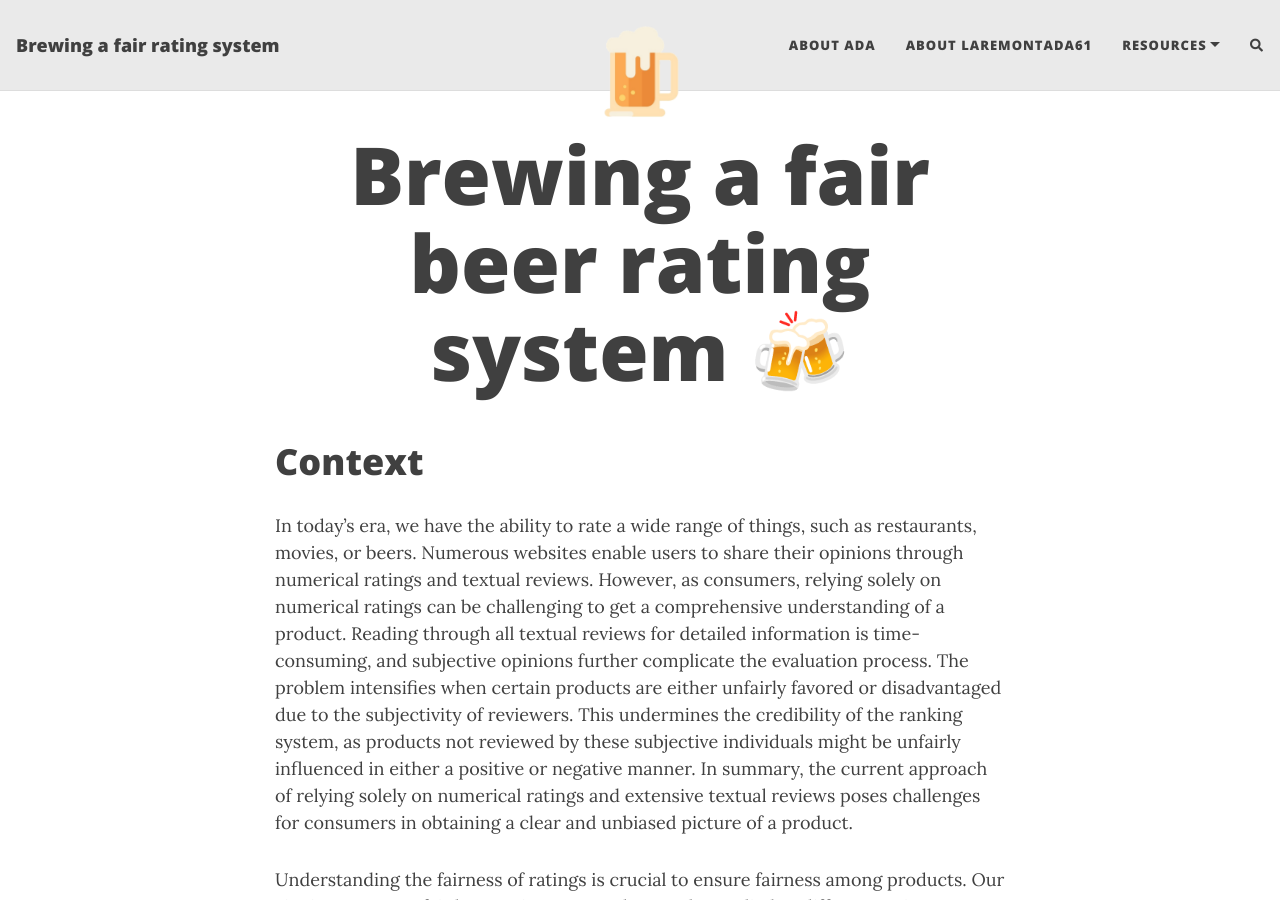
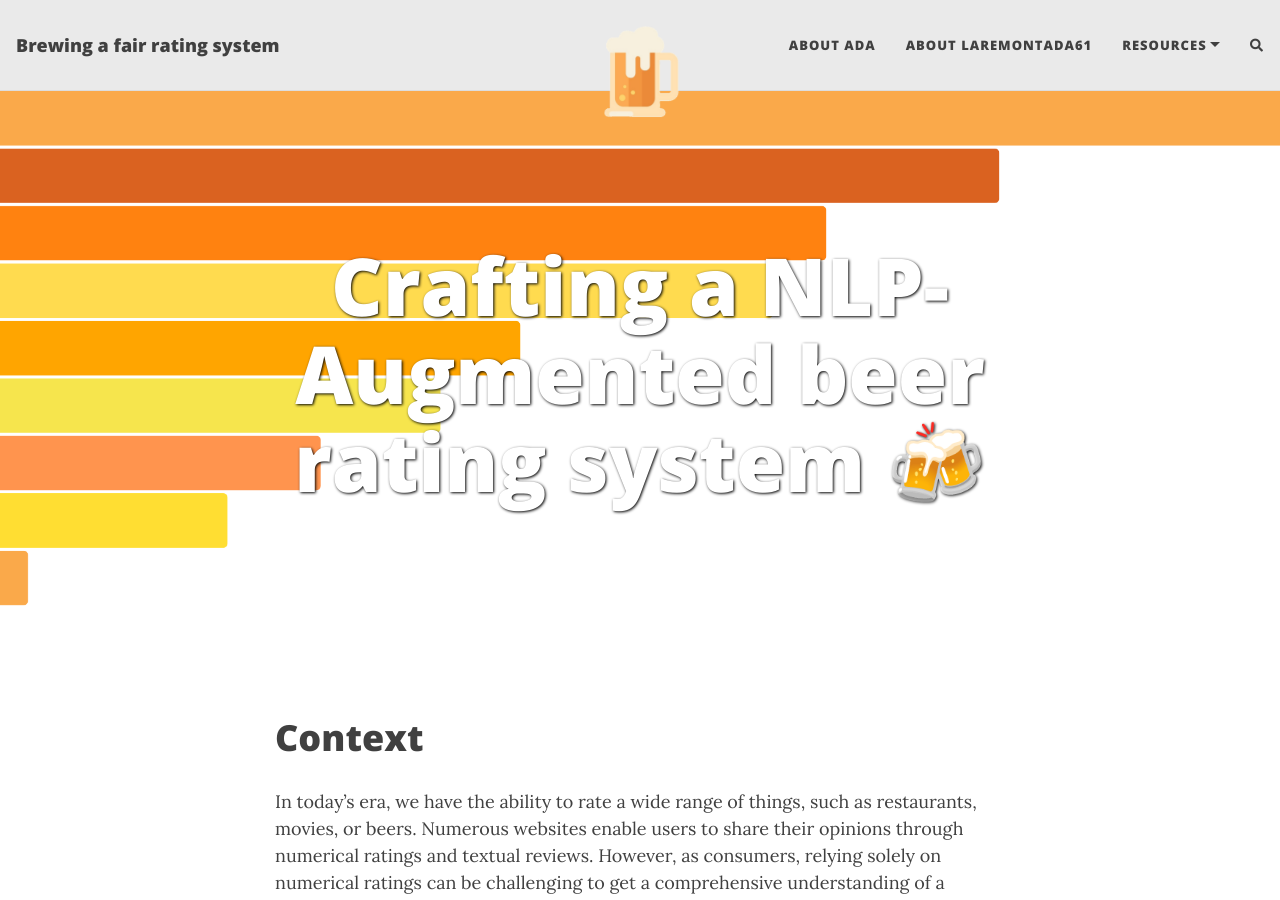
Before and after one commit to epfl-ada/ada-2023-project-laremontada61, a Jekyll site: the page built from docs/index.md, in a window 1280 px wide and 900 px high. Built offline with Jekyll 4.4.1, drawn with Linux system fonts in a browser that asks for light colours; nearby versions of some CDN libraries; the list of posts is cut into pages by our own code; comment, search, counter and statistics services are not loaded.

Commit message:
website push

```diff
--- a/docs/index.md
+++ b/docs/index.md
@@ -1,6 +1,9 @@
 ---
 layout: page
-title: Brewing a fair beer rating system 🍻
+title: Crafting a NLP-Augmented beer rating system 🍻
+cover-img: /assets/img/bar_head.png
+thumbnail-img: /assets/img/bar_head.png
+share-img: /assets/img/bar_head.png
 ---
 
 # Context
```
Also changed, not shown: docs/assets/img/bar_head.png (added), 17 other files.
